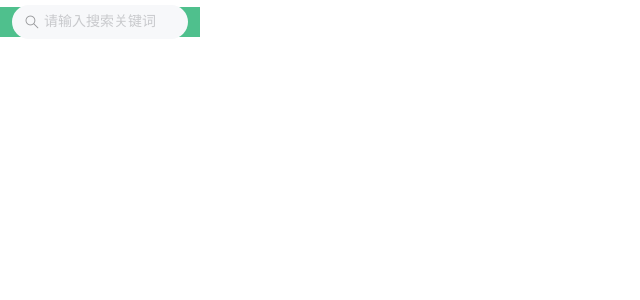
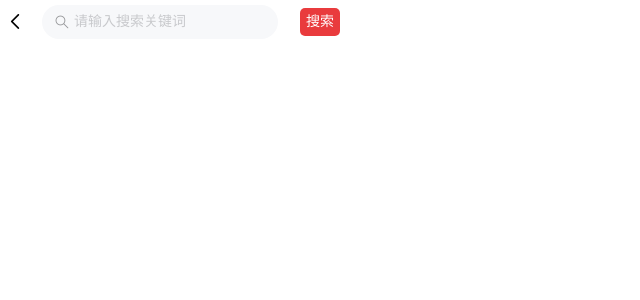
Before and after one commit to lijianguang96/thired-project, a Vue app: page /#/search in a window 1280 px wide. Shown: the top 300 px of the page, without its empty margins (0-640 px from the left). Built offline with nearby package versions, Linux system fonts and the light colour scheme.

Commit message:
完成搜索

```diff
--- a/src/pages/Search/index.vue
+++ b/src/pages/Search/index.vue
@@ -1,13 +1,13 @@
 <template>
   <div class="search">
-    <!-- <van-icon name="arrow-left" size="20" /> -->
+    <van-icon name="arrow-left" size="20" @click="back" />
     <van-search
       v-model="value"
       shape="round"
-      background="#4fc08d"
+      background="#fff"
       placeholder="请输入搜索关键词"
     />
-    <!-- <span class="searchbtn">搜索</span> -->
+    <span class="searchbtn">搜索</span>
   </div>
 </template>
 
@@ -21,7 +21,11 @@ export default {
   },
   computed: {},
   watch: {},
-  methods: {},
+  methods: {
+    back() {
+      this.$router.back();
+    },
+  },
   created() {},
   mounted() {},
 };
@@ -37,12 +41,19 @@ export default {
 .van-icon {
   padding: 0 5px;
 }
-.searchbtn {
-  width: 10px;
+.van-search {
+  width: 260px;
   height: 30px;
 }
-.van-search {
-  width: 200px;
-  height: 30px;
+.searchbtn {
+  width: 40px;
+  height: 28px;
+  font-size: 14px;
+  color: #fff;
+  background: #e93b3d;
+  border-radius: 5px;
+  text-align: center;
+  line-height: 28px;
+  margin-left: 10px;
 }
 </style>
```
